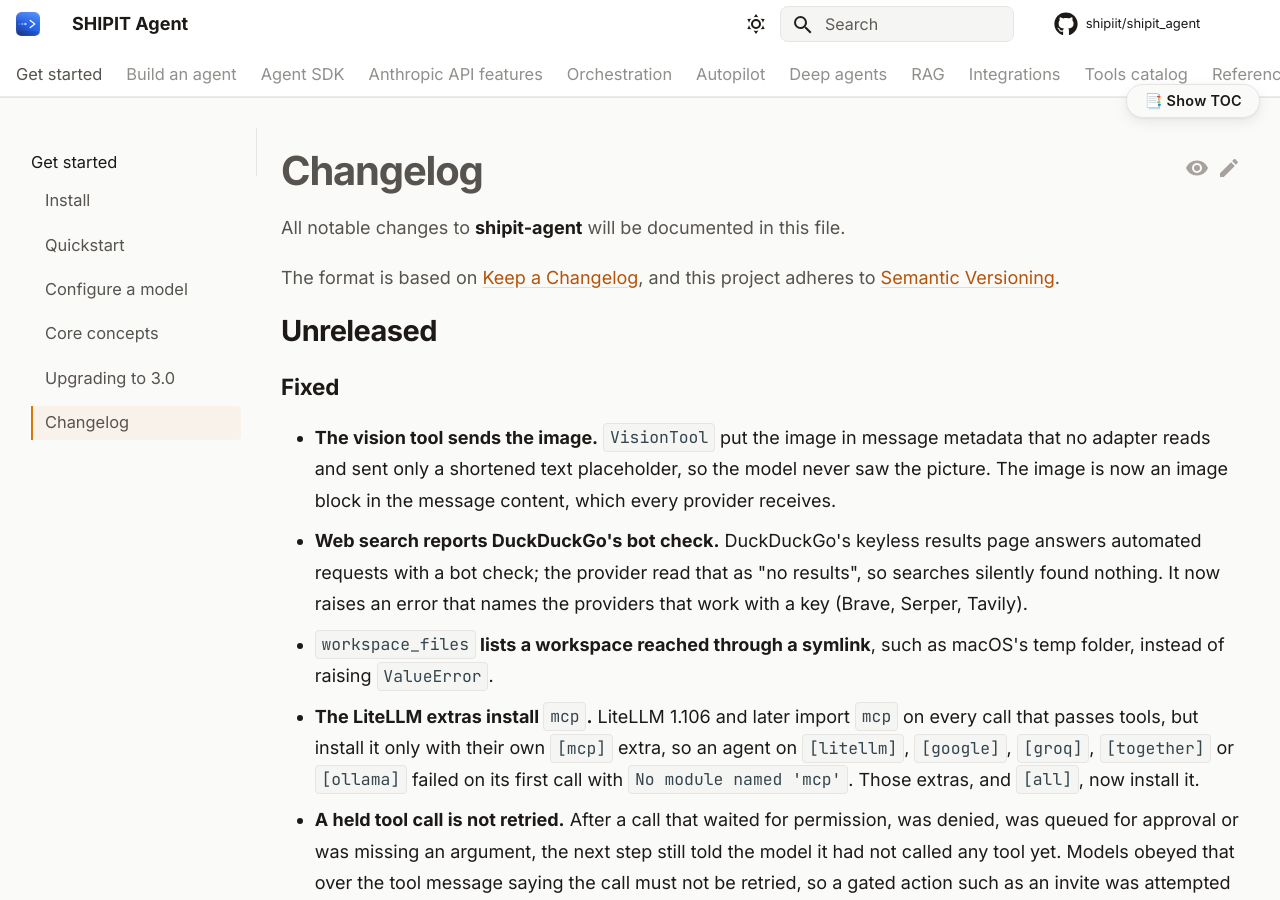
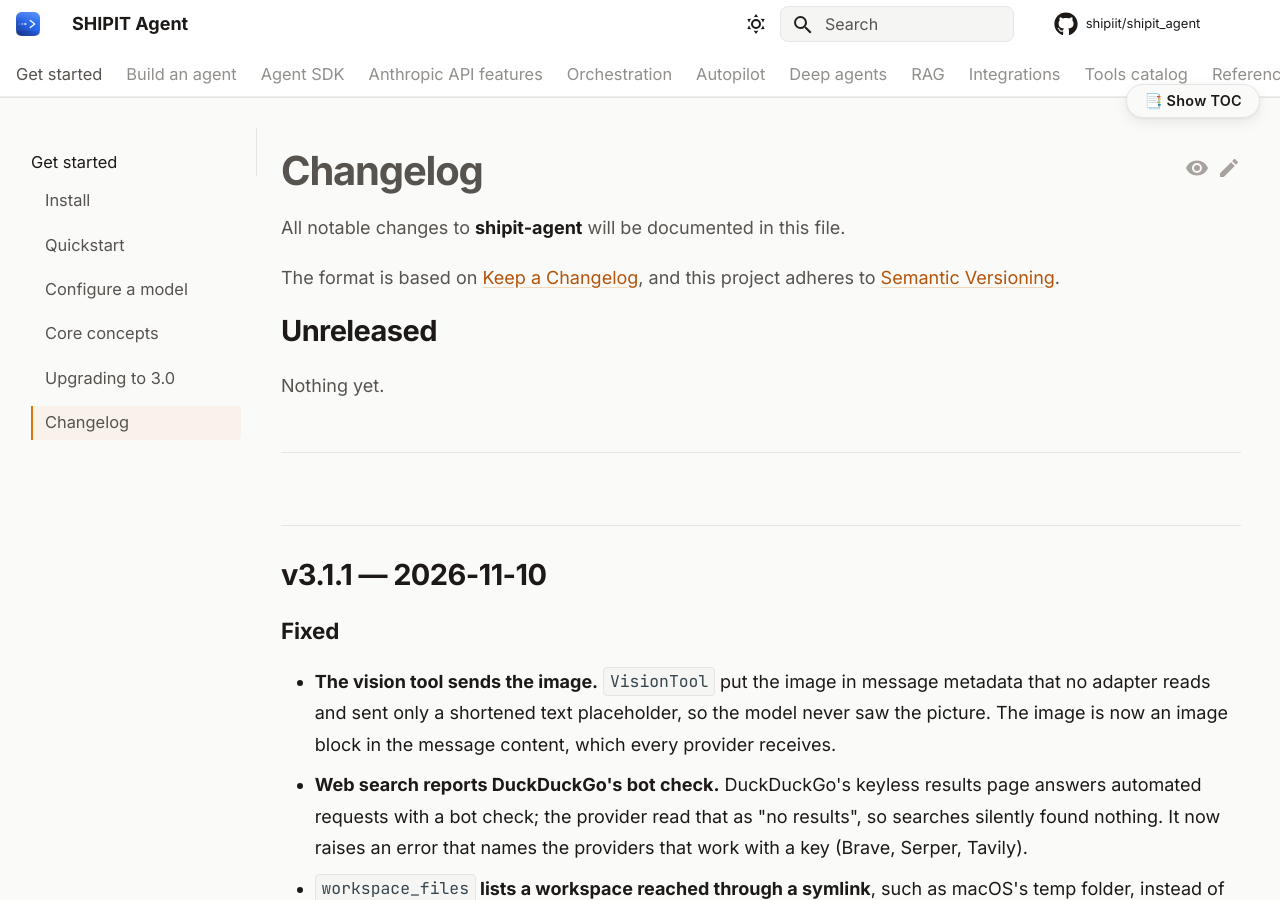
Before and after one commit to shipiit/shipit_agent, an MkDocs documentation site: the page built from docs/changelog.md, in a window 1280 px wide and 900 px high. Built offline with MkDocs 1.6.1 and Material for MkDocs 9.7.7, drawn with Linux system fonts in a browser that asks for light colours; comment, search, counter and statistics services are not loaded.

Commit message:
release: v3.1.1

```diff
--- a/docs/changelog.md
+++ b/docs/changelog.md
@@ -6,6 +6,12 @@
 and this project adheres to [Semantic Versioning](https://semver.org/spec/v2.0.0.html).
 
 ## Unreleased
+
+Nothing yet.
+
+---
+
+## v3.1.1 — 2026-11-10
 
 ### Fixed
 
--- a/pyproject.toml
+++ b/pyproject.toml
@@ -4,7 +4,7 @@
 
 [project]
 name = "shipit-agent"
-version = "3.1.0"
+version = "3.1.1"
 description = "A clean, powerful agent runtime with tools, MCP support, profiles, and streaming events."
 readme = "README.md"
 requires-python = ">=3.11"
```
Also changed, not shown: CHANGELOG.md (+8 -1 lines).
